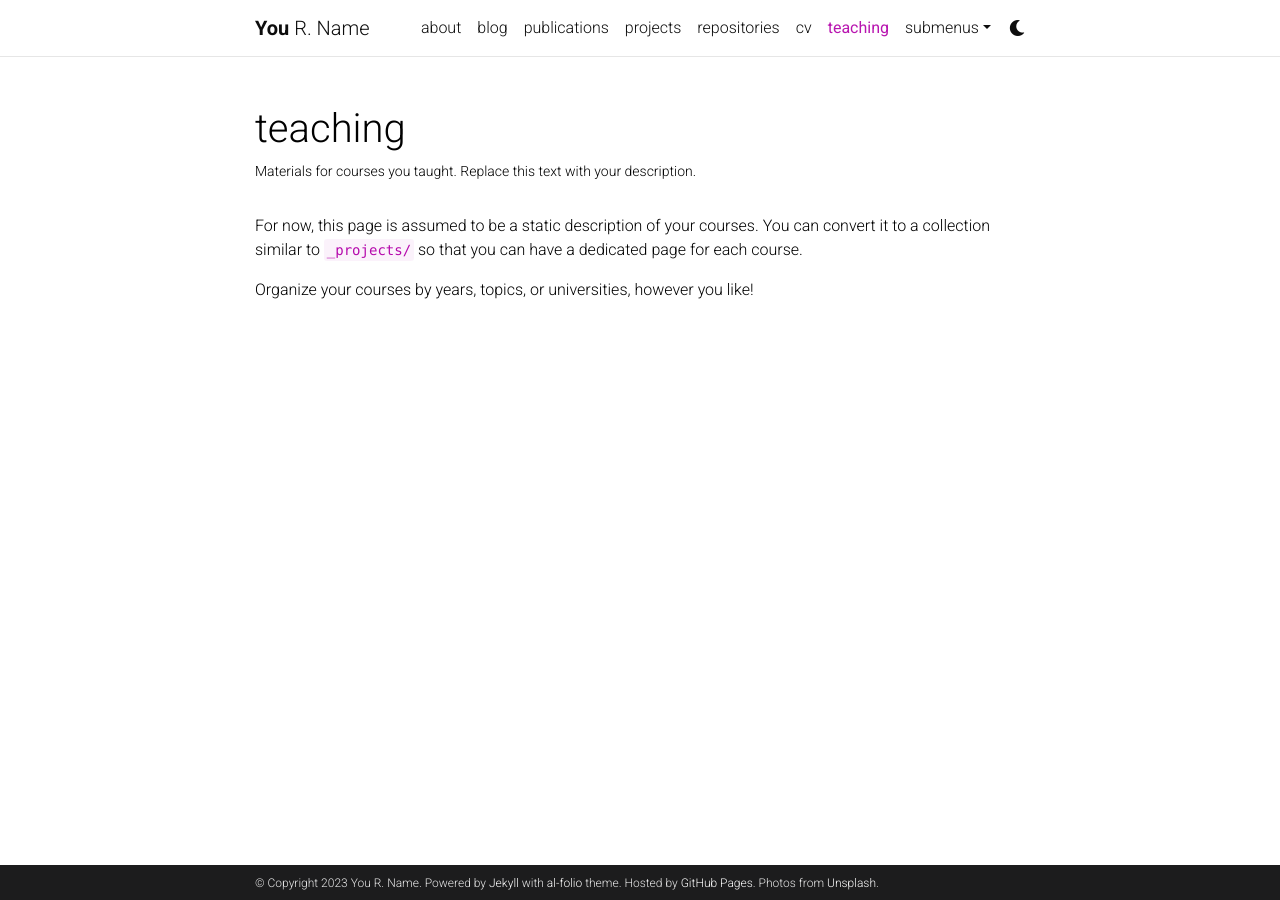
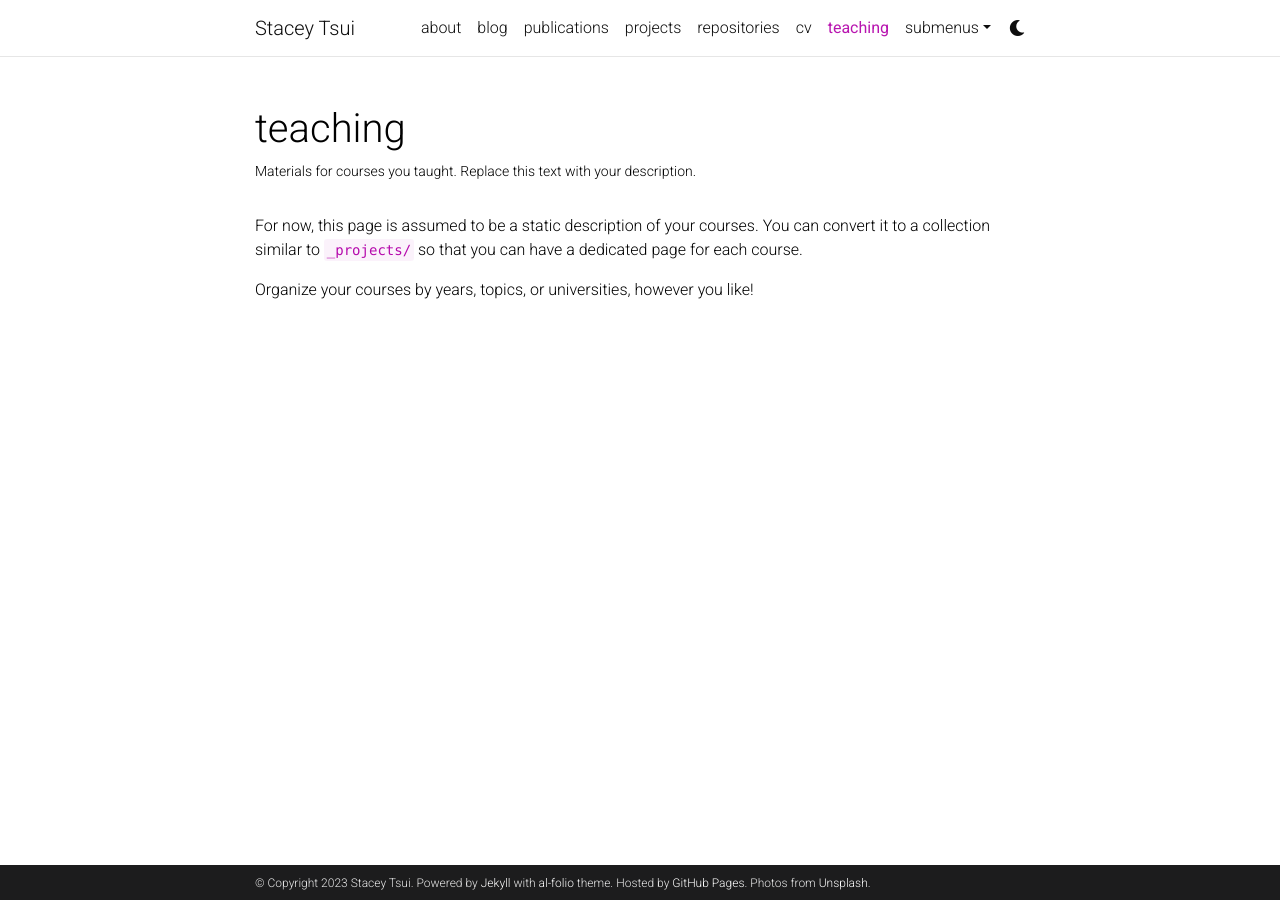
Before and after one commit to tsuistacey/tsuistacey.github.io, a Jekyll site: the page built from _pages/teaching.md, in a window 1280 px wide. Built offline with Jekyll 4.4.1, drawn with Linux system fonts in a browser that asks for light colours; comment, search, counter and statistics services are not loaded; a style sheet for code colours, icons or effects is not loaded.

Commit message:
Update _config.yml
config

```diff
--- a/_config.yml
+++ b/_config.yml
@@ -2,24 +2,24 @@
 # Site settings
 # -----------------------------------------------------------------------------
 
-title: blank # the website title (if blank, full name will be used instead)
-first_name: You
-middle_name: R.
-last_name: Name
-email: you@example.com
+title: Stacey Tsui # the website title (if blank, full name will be used instead)
+first_name: Stacey
+middle_name:
+last_name: Tsui
+email: tsuistacey@protonmail.com
 description: > # the ">" symbol means to ignore newlines until "footer_text:"
-  A simple, whitespace theme for academics. Based on [*folio](https://github.com/bogoli/-folio) design.
+  Journalist and digital rights advocate.
 footer_text: >
   Powered by <a href="https://jekyllrb.com/" target="_blank">Jekyll</a> with <a href="https://github.com/alshedivat/al-folio">al-folio</a> theme.
   Hosted by <a href="https://pages.github.com/" target="_blank">GitHub Pages</a>.
   Photos from <a href="https://unsplash.com" target="_blank">Unsplash</a>.
-keywords: jekyll, jekyll-theme, academic-website, portfolio-website  # add your own keywords or leave empty
+keywords:  # add your own keywords or leave empty
 
 lang: en # the language of your site (for example: en, fr, cn, ru, etc.)
 icon: ⚛️  # the emoji used as the favicon (alternatively, provide image name in /assets/img/)
 
-url: https://alshedivat.github.io # the base hostname & protocol for your site
-baseurl: /al-folio # the subpath of your site, e.g. /blog/
+url: https://tsuistacey.github.io # the base hostname & protocol for your site
+baseurl:  # the subpath of your site, e.g. /blog/
 last_updated: false # set to true if you want to display last updated in the footer
 impressum_path:  # set to path to include impressum link in the footer, use the same path as permalink in a page, helps to conform with EU GDPR
 
```
